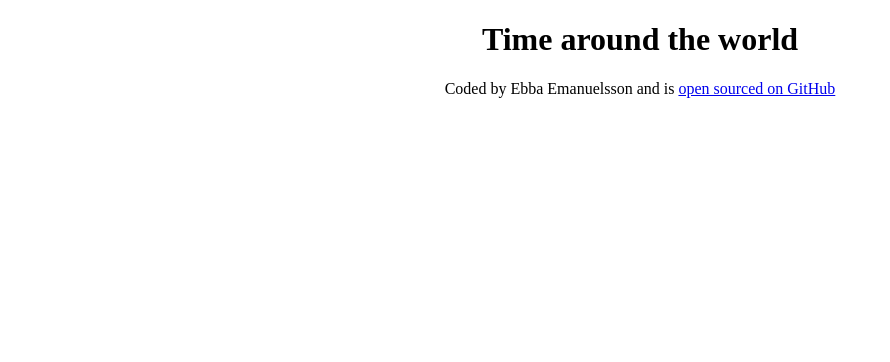
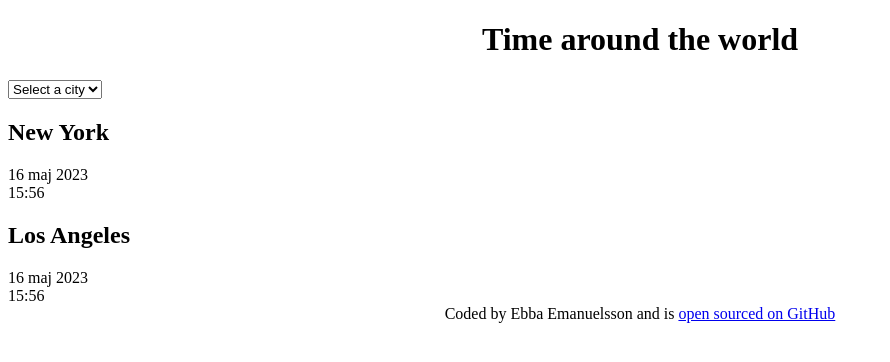
Before and after one commit to EbbaEmanuelsson/Time-around-the-world, a plain HTML site: page index.html in a window 1280 px wide. Shown: the whole page, without its empty margins (0-890 px from the left). Drawn offline with Linux system fonts and the light colour scheme; a script that the page names is missing.

Commit message:
Added the basic HTML

```diff
--- a/index.html
+++ b/index.html
@@ -8,9 +8,30 @@
     <title>World Clock by Ebba</title>
 </head>
 <body>
+    <div class="container">
     <h1>Time around the world</h1>
 
+    <select name="" id="">
+        <option value="">Select a city</option>
+        <option value="">Stockholm</option>
+        <option value="">Chicago</option>
+        <option value="">Cape Town</option>
+        <option value="">Tokyo</option>
+    </select>
 
+    <div class="city">
+      <h2>New York</h2>
+      <div class="date">16 maj 2023</div>
+      <div class="time">15:56</div>
+    </div>
+    <div class="city">
+      <h2>Los Angeles</h2>
+      <div class="date">16 maj 2023</div>
+      <div class="time">15:56</div>
+    </div>
+
+
+    </div>
     <footer>
         Coded by Ebba Emanuelsson and is <a href="https://github.com/EbbaEmanuelsson/Time-around-the-world" target="_blank">open sourced on GitHub</a>
     </footer>
--- a/index.js
+++ /dev/null
@@ -1 +0,0 @@
-alert ("hello");
```
